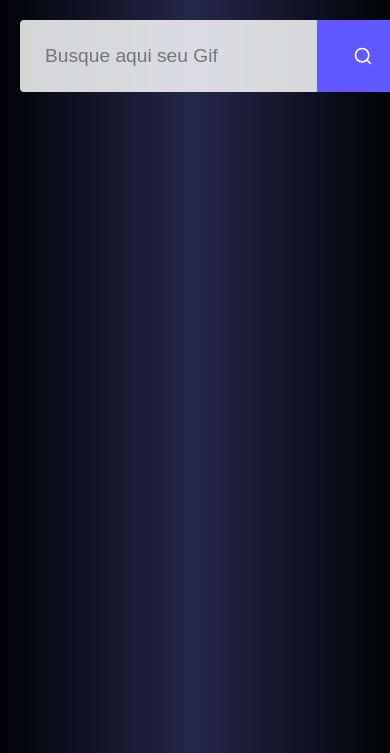
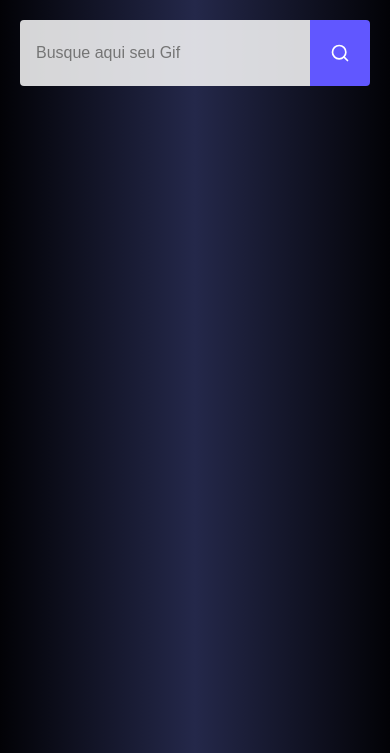
Before and after one commit to thiagoSantz/TipoGiphy, a website built with webpack: page src/index.html in a window 390 px wide. Shown: the part 91-844 px from the top of the page. Built offline with nearby package versions, Linux system fonts and the light colour scheme.

Commit message:
Alterado regras para mobile

```diff
--- a/src/styleMobile.css
+++ b/src/styleMobile.css
@@ -1,11 +1,21 @@
 @media (max-width: 720px) {
+  /* Garante que a barra inteira respeite a largura da tela */
+  .input-E-botao {
+    width: 100%;
+    box-sizing: border-box;
+  }
+
   #busca-input {
-    padding: 25px 25px;
-    font-size: 1.2rem;
+    padding: 24px 16px; /* Reduzido de 25px para não estourar e ficar proporcional */
+    font-size: 1rem;
+    flex: 1;
+    min-width: 0; /* Permite encolher em telas pequenas */
+    box-sizing: border-box;
   }
 
   .busca-botao {
-    padding: 0 36px;
+    padding: 0 20px; /* Reduzido de 36px para economizar espaço lateral */
+    box-sizing: border-box;
   }
 
   .conteiner-gifs img {
```
